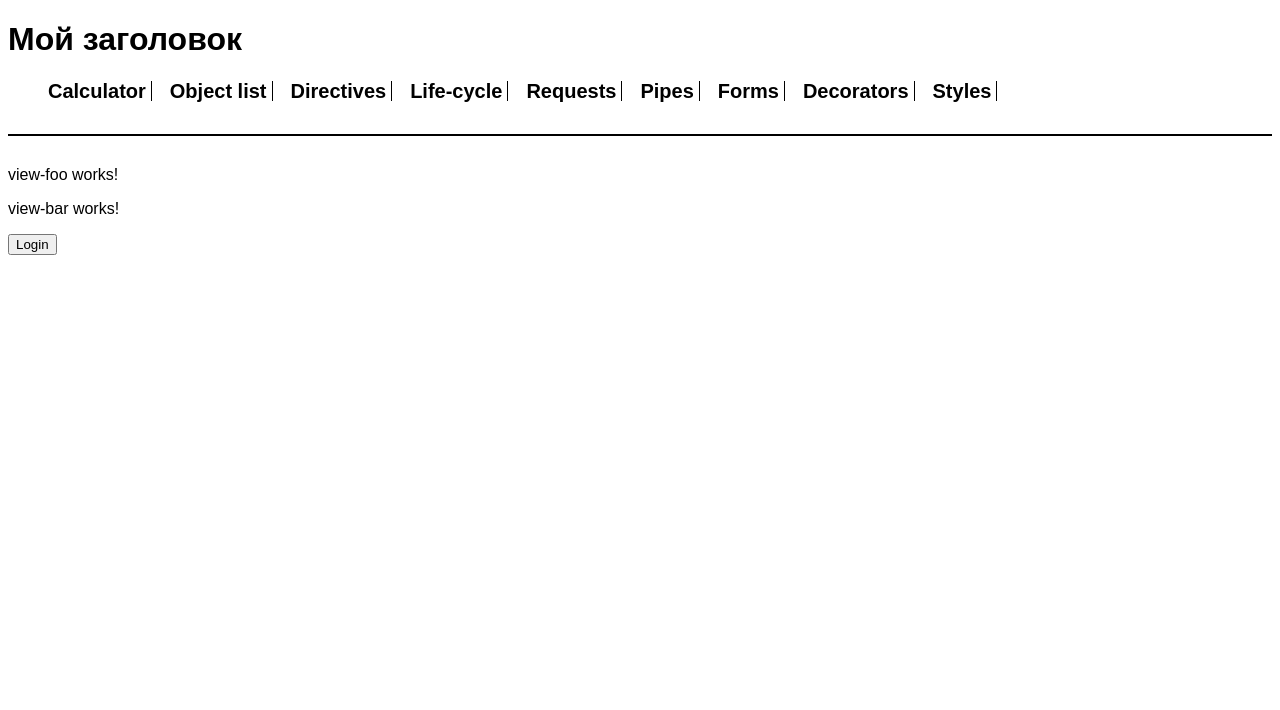
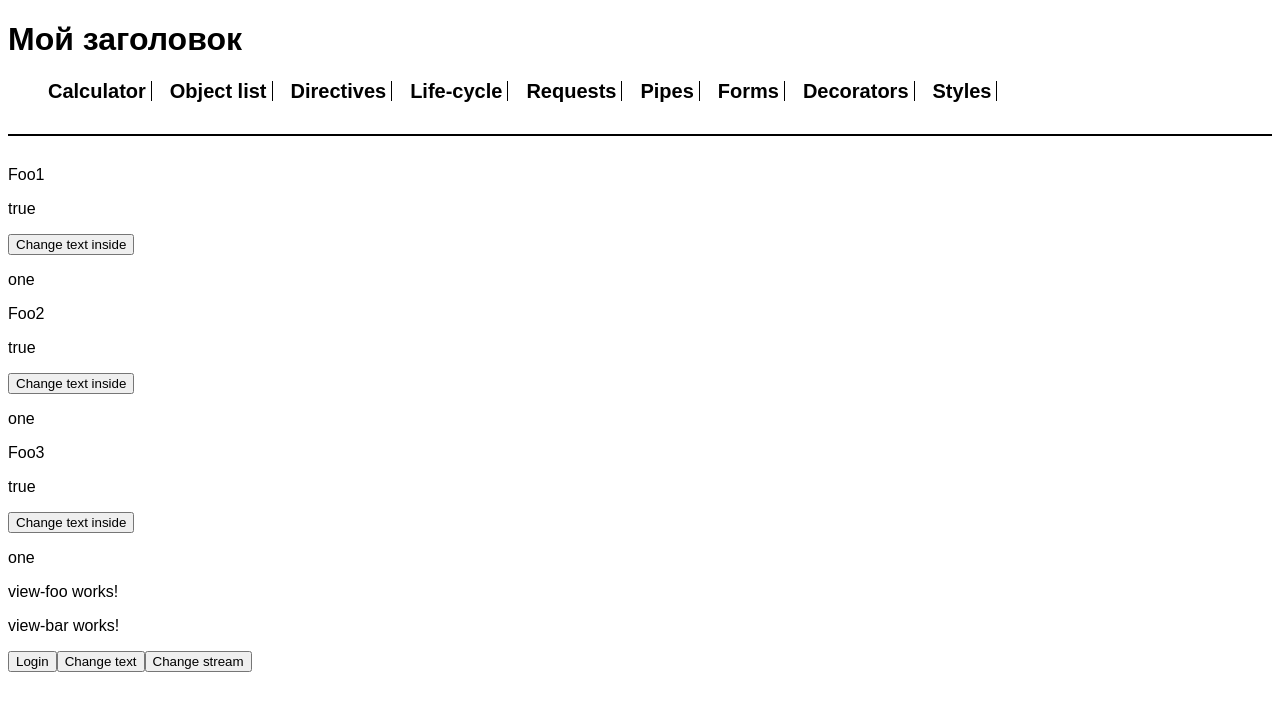
Before and after one commit to AlexandrZiminov/angular-you-tube-course, an Angular app: page /view-styles in a window 1280 px wide. Shown: the top 710 px of the page. Built offline with nearby package versions, Linux system fonts and the light colour scheme.

Commit message:
ChangeDetectionStrategy

```diff
--- a/src/app/user.service.ts
+++ b/src/app/user.service.ts
@@ -8,6 +8,8 @@ export class UserService {
 
     public isUserLogged = new BehaviorSubject<boolean>(false);
 
+    public StringSubject$ = new BehaviorSubject<string>('one');
+
     constructor() {
     }
 
--- /dev/null
+++ b/src/app/view-styles/components/todo-item/todo-item.component.html
@@ -0,0 +1,7 @@
+<p>{{ todoItem.text }}</p>
+
+<p>{{ returnBool() }}</p>
+
+<button (click)="changeInsideText()">Change text inside</button>
+
+<p>{{ subject$ | async }}</p>
--- /dev/null
+++ b/src/app/view-styles/components/todo-item/todo-item.component.ts
@@ -0,0 +1,30 @@
+import {ChangeDetectionStrategy, Component, Input} from '@angular/core';
+import {TodoItemI} from "../view-foo/view-foo.component";
+import {UserService} from "../../../user.service";
+import {Observable} from "rxjs";
+
+@Component({
+    selector: 'app-todo-item',
+    templateUrl: './todo-item.component.html',
+    styleUrl: './todo-item.component.scss',
+    changeDetection: ChangeDetectionStrategy.OnPush
+})
+export class TodoItemComponent {
+
+    @Input('todo') todoItem!: TodoItemI;
+
+    public subject$: Observable<string>;
+
+    constructor(private _userService: UserService) {
+        this.subject$ = this._userService.StringSubject$
+    }
+
+    public returnBool(): boolean {
+        console.log('componentRendered')
+        return true;
+    }
+
+    public changeInsideText(): void {
+        this.todoItem.text = 'Changed from inside'
+    }
+}
--- a/src/app/view-styles/components/view-foo/view-foo.component.html
+++ b/src/app/view-styles/components/view-foo/view-foo.component.html
@@ -1,5 +1,13 @@
+@for (item of todoArr; track $index) {
+    <app-todo-item [todo]="item"></app-todo-item>
+}
+
 <p>view-foo works!</p>
 
 <app-view-bar></app-view-bar>
 
 <button (click)="login()">Login</button>
+
+<button (click)="changeText()">Change text</button>
+
+<button (click)="changeStream()">Change stream</button>
--- a/src/app/view-styles/components/view-foo/view-foo.component.ts
+++ b/src/app/view-styles/components/view-foo/view-foo.component.ts
@@ -1,5 +1,9 @@
-import {Component} from '@angular/core';
+import {ChangeDetectorRef, Component} from '@angular/core';
 import {UserService} from "../../../user.service";
+
+export interface TodoItemI {
+    text: string;
+}
 
 @Component({
     selector: 'app-view-foo',
@@ -8,11 +12,32 @@ import {UserService} from "../../../user.service";
 })
 export class ViewFooComponent {
 
-    constructor(private _userService: UserService) {
+    public todoArr: TodoItemI[] = [
+        {
+            text: 'Foo1'
+        },
+        {
+            text: 'Foo2'
+        },
+        {
+            text: 'Foo3'
+        }
+    ]
+
+
+    constructor(private _userService: UserService, private _cdr: ChangeDetectorRef) {
     }
 
     public login(): void {
         this._userService.login();
+        this._cdr.detectChanges();
     }
 
+    public changeText(): void {
+        this.todoArr[0] = {...this.todoArr[0], text: 'Foo changed'};
+    }
+
+    public changeStream(): void {
+        this._userService.StringSubject$.next('Two')
+    }
 }
--- a/src/app/view-styles/view-styles.module.ts
+++ b/src/app/view-styles/view-styles.module.ts
@@ -2,11 +2,13 @@ import {NgModule} from '@angular/core';
 import {ViewBarComponent} from "./components/view-bar/view-bar.component";
 import {ViewFooComponent} from "./components/view-foo/view-foo.component";
 import {ViewStylesRoutingModule} from "./view-styles-routing.module";
+import {TodoItemComponent} from "./components/todo-item/todo-item.component";
+import {AsyncPipe} from "@angular/common";
 
 @NgModule({
-    imports: [ViewStylesRoutingModule],
+    imports: [ViewStylesRoutingModule, AsyncPipe],
     exports: [],
-    declarations: [ViewBarComponent, ViewFooComponent],
+    declarations: [ViewBarComponent, ViewFooComponent, TodoItemComponent],
     providers: [],
 })
 export class ViewStylesModule {
```
Also changed, not shown: src/app/view-styles/components/todo-item/todo-item.component.scss (added).
